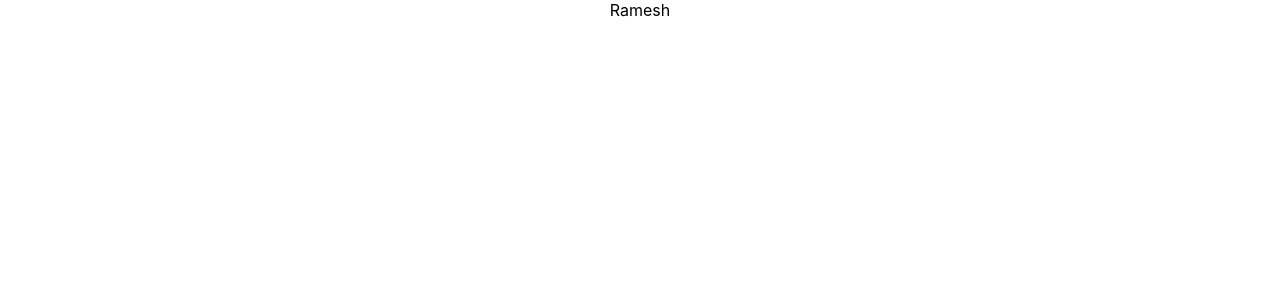
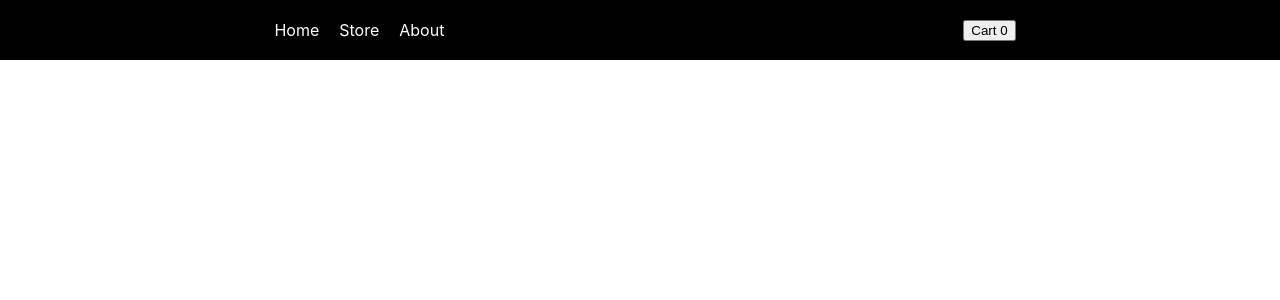
Before and after one commit to Manojdeore7/Ecommerce_Website, a React (Create React App) app: page / in a window 1280 px wide. Shown: the top 300 px of the page. Built offline with nearby package versions, Linux system fonts and the light colour scheme.

Commit message:
now itoms added

```diff
--- a/src/App.css
+++ b/src/App.css
@@ -1,5 +1,8 @@
 .App {
   text-align: center;
+  display: flex;
+  justify-content: space-between;
+  align-items: center;
 }
 
 .App-logo {
--- a/src/App.js
+++ b/src/App.js
@@ -1,8 +1,13 @@
 import logo from "./logo.svg";
 import "./App.css";
+import Header from "./components/Header";
 
 function App() {
-  return <div className="App">Ramesh</div>;
+  return (
+    <div>
+      <Header />
+    </div>
+  );
 }
 
 export default App;
--- /dev/null
+++ b/src/components/Header.css
@@ -0,0 +1,19 @@
+.Header {
+  display: flex;
+  justify-content: space-around;
+  align-items: center;
+  padding: 10px;
+  background-color: black;
+  color: white;
+}
+.list {
+  display: flex;
+  justify-content: space-between;
+  align-items: center;
+}
+.list div {
+  padding: 10px;
+}
+a {
+  cursor: pointer;
+}
--- /dev/null
+++ b/src/components/Header.js
@@ -0,0 +1,23 @@
+import "./Header.css";
+
+function Header() {
+  return (
+    <div className="Header">
+      <div class="list">
+        <div>
+          <a>Home</a>
+        </div>
+        <div>
+          <a>Store</a>
+        </div>
+        <div>
+          <a>About</a>
+        </div>
+      </div>
+      <div>
+        <button>Cart 0</button>
+      </div>
+    </div>
+  );
+}
+export default Header;
```
Also changed, not shown: src/components/Data.js (added, +46 -0 lines), src/components/ListItom.js (added, +10 -0 lines).
